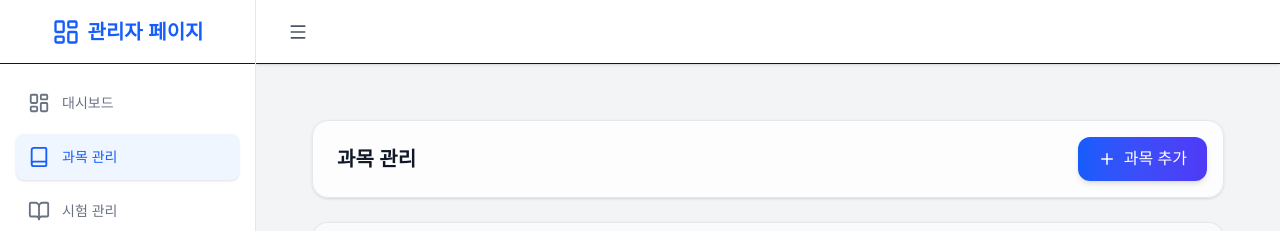
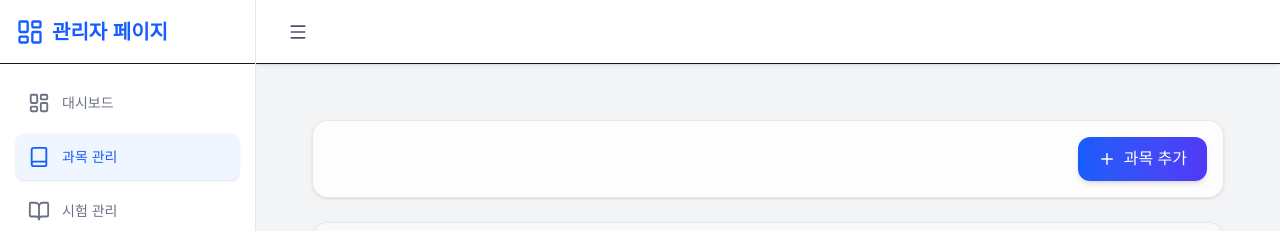
Before and after one commit to ge0nmo/yuisin-quiz-admin, a Next.js app: page /subject in a window 1280 px wide. Shown: the top 231 px of the page. Built offline with nearby package versions, Linux system fonts and the light colour scheme; no server answers; sample sign-in values are in the browser's storage.

Commit message:
[Update] 헤더 수정

```diff
--- a/src/app/(dashboard)/layout.tsx
+++ b/src/app/(dashboard)/layout.tsx
@@ -13,13 +13,35 @@ import {
     FileQuestion,
     MessageCircleQuestion,
     LogOut,
-    Menu
+    Menu,
+    X
 } from "lucide-react";
 
 export default function DashboardLayout({ children }: { children: React.ReactNode }) {
     const pathname = usePathname();
     const router = useRouter();
     const [isSidebarOpen, setIsSidebarOpen] = useState(true);
+    const [isMobile, setIsMobile] = useState(false);
+
+    // [Resizing Logic] 화면 크기에 따른 모바일 상태 감지 및 초기화
+    useEffect(() => {
+        const handleResize = () => {
+            const mobile = window.innerWidth < 1024;
+            setIsMobile(mobile);
+            // 모바일로 전환 시 사이드바 닫기, 데스크탑 전환 시 열기 (선택사항)
+            if (mobile) {
+                setIsSidebarOpen(false);
+            } else {
+                setIsSidebarOpen(true);
+            }
+        };
+
+        // 초기 실행
+        handleResize();
+
+        window.addEventListener("resize", handleResize);
+        return () => window.removeEventListener("resize", handleResize);
+    }, []);
 
     // [보안 추가] 토큰이 없으면 로그인 페이지로 강제 리다이렉트
     useEffect(() => {
@@ -46,29 +68,52 @@ export default function DashboardLayout({ children }: { children: React.ReactNod
         { name: "질문 게시판", href: "/question", icon: MessageCircleQuestion },
     ];
 
+    // 사이드바 상태에 따른 클래스 결정
+    const sidebarClasses = cn(
+        "bg-white border-r border-gray-200 flex flex-col fixed h-full z-40 transition-all duration-300 ease-in-out",
+        // 모바일일 때: 항상 w-64, 열리면 translate-0, 닫히면 -translate-x-full
+        // 데스크탑일 때: 열리면 w-64, 닫히면 w-20, 항상 translate-0
+        isMobile
+            ? `w-64 inset-y-0 left-0 ${isSidebarOpen ? "translate-x-0 shadow-xl" : "-translate-x-full"}`
+            : `${isSidebarOpen ? "w-64" : "w-20"} translate-x-0`
+    );
+
+    // 메인 컨텐츠 영역의 마진 결정 (데스크탑만 적용, 모바일은 마진 0)
+    const mainContentMargin = isMobile
+        ? "ml-0"
+        : (isSidebarOpen ? "ml-64" : "ml-20");
+
     return (
-        <div className="flex h-screen bg-gray-100">
+        <div className="flex h-screen bg-gray-100 overflow-hidden">
+            {/* 모바일 오버레이 (사이드바 열렸을 때 배경 어둡게) */}
+            {isMobile && isSidebarOpen && (
+                <div
+                    className="fixed inset-0 bg-black/50 z-30 transition-opacity fade-in"
+                    onClick={() => setIsSidebarOpen(false)}
+                />
+            )}
+
             {/* 사이드바 */}
-            <aside
-                className={cn(
-                    "bg-white border-r border-gray-200 flex flex-col fixed h-full z-20 transition-all duration-300",
-                    isSidebarOpen ? "w-64" : "w-20"
-                )}
-            >
+            <aside className={sidebarClasses}>
                 {/* 로고 영역 */}
-                <div className="h-16 flex items-center justify-center border-b px-4">
-                    <div className="flex items-center gap-2 font-bold text-xl text-blue-600 overflow-hidden whitespace-nowrap">
-                        <LayoutDashboard size={28} />
-                        <span className={cn("transition-all", !isSidebarOpen && "hidden")}>
+                <div className="h-16 flex items-center justify-between px-4 border-b">
+                    <div className={cn("flex items-center gap-2 font-bold text-xl text-blue-600 overflow-hidden whitespace-nowrap", !isSidebarOpen && !isMobile && "justify-center w-full px-0")}>
+                        <LayoutDashboard size={28} className="shrink-0" />
+                        <span className={cn("transition-all", (!isSidebarOpen && !isMobile) && "hidden")}>
                             관리자 페이지
                         </span>
                     </div>
+                    {/* 모바일 닫기 버튼 */}
+                    {isMobile && (
+                        <button onClick={() => setIsSidebarOpen(false)} className="text-gray-500 hover:text-gray-700">
+                            <X size={24} />
+                        </button>
+                    )}
                 </div>
 
                 {/* 메뉴 리스트 */}
-                <nav className="flex-1 p-4 space-y-2 overflow-y-auto">
+                <nav className="flex-1 p-4 space-y-2 overflow-y-auto scrollbar-hide">
                     {menuItems.map((item) => {
-                        // [핵심] 대시보드('/')와 다른 하위 메뉴 구분 로직
                         const isActive = item.href === "/"
                             ? pathname === "/"
                             : pathname.startsWith(item.href);
@@ -77,17 +122,18 @@ export default function DashboardLayout({ children }: { children: React.ReactNod
                             <Link
                                 key={item.href}
                                 href={item.href}
+                                onClick={() => isMobile && setIsSidebarOpen(false)} // 모바일에서 클릭 시 닫기
                                 className={cn(
                                     "flex items-center gap-3 px-3 py-3 rounded-lg text-sm font-medium transition-all",
                                     isActive
                                         ? "bg-blue-50 text-blue-600 shadow-sm"
                                         : "text-gray-500 hover:bg-gray-50 hover:text-gray-900",
-                                    !isSidebarOpen && "justify-center"
+                                    (!isSidebarOpen && !isMobile) && "justify-center px-0"
                                 )}
-                                title={!isSidebarOpen ? item.name : ""}
+                                title={(!isSidebarOpen && !isMobile) ? item.name : ""}
                             >
-                                <item.icon size={22} />
-                                <span className={cn("whitespace-nowrap transition-all", !isSidebarOpen && "hidden")}>
+                                <item.icon size={22} className="shrink-0" />
+                                <span className={cn("whitespace-nowrap transition-all", (!isSidebarOpen && !isMobile) && "hidden")}>
                                     {item.name}
                                 </span>
                             </Link>
@@ -101,12 +147,12 @@ export default function DashboardLayout({ children }: { children: React.ReactNod
                         onClick={handleLogout}
                         className={cn(
                             "flex items-center gap-3 px-3 py-3 w-full text-left text-sm font-medium text-red-500 hover:bg-red-50 rounded-lg transition-colors",
-                            !isSidebarOpen && "justify-center"
+                            (!isSidebarOpen && !isMobile) && "justify-center px-0"
                         )}
                         title="로그아웃"
                     >
-                        <LogOut size={22} />
-                        <span className={cn("whitespace-nowrap", !isSidebarOpen && "hidden")}>
+                        <LogOut size={22} className="shrink-0" />
+                        <span className={cn("whitespace-nowrap transition-all", (!isSidebarOpen && !isMobile) && "hidden")}>
                             로그아웃
                         </span>
                     </button>
@@ -114,21 +160,28 @@ export default function DashboardLayout({ children }: { children: React.ReactNod
             </aside>
 
             {/* 메인 컨텐츠 영역 */}
-            <div className={cn("flex-1 flex flex-col transition-all duration-300", isSidebarOpen ? "ml-64" : "ml-20")}>
+            <div className={cn("flex-1 flex flex-col h-full transition-all duration-300", mainContentMargin)}>
                 {/* 상단 헤더 */}
-                <header className="h-16 bg-white border-b flex items-center px-6 shadow-sm sticky top-0 z-10">
+                <header className="h-16 min-h-[64px] bg-white border-b flex items-center px-4 sm:px-6 shadow-sm sticky top-0 z-20 w-full">
                     <button
                         onClick={() => setIsSidebarOpen(!isSidebarOpen)}
-                        className="p-2 rounded-lg hover:bg-gray-100 text-gray-600 mr-4"
+                        className="p-2 rounded-lg hover:bg-gray-100 text-gray-600 me-3 focus:outline-none focus:ring-2 focus:ring-gray-200"
                     >
                         <Menu size={20} />
                     </button>
-                    <h2 className="font-semibold text-gray-700"></h2>
+                    <h2 className="font-semibold text-gray-700 truncate">
+                        {/* 페이지 타이틀이 필요하면 여기에 추가 */}
+                    </h2>
+                    <div className="ml-auto">
+                        {/* 우측 상단 프로필이나 알림 아이콘 등을 위한 공간 */}
+                    </div>
                 </header>
 
                 {/* 페이지 컨텐츠 */}
-                <main className="flex-1 p-8 overflow-y-auto">
-                    {children}
+                <main className="flex-1 p-4 sm:p-6 lg:p-8 overflow-y-auto bg-gray-100">
+                    <div className="mx-auto max-w-7xl w-full">
+                        {children}
+                    </div>
                 </main>
             </div>
         </div>
--- a/src/components/exam/ExamHeader.tsx
+++ b/src/components/exam/ExamHeader.tsx
@@ -23,9 +23,9 @@ export default function ExamHeader({
     return (
         <div className="sticky top-0 z-50 mb-6 rounded-2xl border border-gray-200 bg-white/80 p-4 shadow-sm backdrop-blur-md transition-all">
             <div className="flex flex-wrap items-center gap-4">
-                <h1 className="mr-2 text-xl font-bold text-gray-900">시험 관리</h1>
+                {/*<h1 className="mr-2 text-xl font-bold text-gray-900">시험 관리</h1>*/}
 
-                <div className="h-6 w-px bg-gray-300 mx-2 hidden sm:block"></div>
+                {/*<div className="h-6 w-px bg-gray-300 mx-2 hidden sm:block"></div>*/}
 
                 <select
                     className="min-w-[150px] rounded-xl border border-gray-200 bg-white/50 p-2.5 text-sm font-medium text-gray-900 outline-none transition hover:border-blue-400 focus:border-blue-500 focus:ring-2 focus:ring-blue-100"
--- a/src/components/problem/ProblemHeader.tsx
+++ b/src/components/problem/ProblemHeader.tsx
@@ -29,9 +29,9 @@ export default function ProblemHeader({
     return (
         <div className="sticky top-0 z-50 mb-6 rounded-2xl border border-gray-200 bg-white/80 p-4 shadow-sm backdrop-blur-md transition-all">
             <div className="flex flex-wrap items-center gap-4">
-                <h1 className="mr-2 text-xl font-bold text-gray-900">문제 관리</h1>
+                {/*<h1 className="mr-2 text-xl font-bold text-gray-900">문제 관리</h1>*/}
 
-                <div className="h-6 w-px bg-gray-300 mx-2 hidden sm:block"></div>
+                {/*<div className="h-6 w-px bg-gray-300 mx-2 hidden sm:block"></div>*/}
 
                 <select
                     className="min-w-[150px] rounded-xl border border-gray-200 bg-white/50 p-2.5 text-sm font-medium text-gray-900 outline-none transition hover:border-blue-400 focus:border-blue-500 focus:ring-2 focus:ring-blue-100"
--- a/src/components/subject/SubjectHeader.tsx
+++ b/src/components/subject/SubjectHeader.tsx
@@ -7,8 +7,8 @@ interface Props {
 export default function SubjectHeader({ onAddSubject }: Props) {
     return (
         <div className="sticky top-0 z-50 mb-6 rounded-2xl border border-gray-200 bg-white/80 p-4 shadow-sm backdrop-blur-md transition-all">
-            <div className="flex items-center justify-between">
-                <h1 className="ml-2 text-xl font-bold text-gray-900">과목 관리</h1>
+            <div className="flex justify-end">
+                {/*<h1 className="ml-2 text-xl font-bold text-gray-900">과목 관리</h1>*/}
                 <button
                     onClick={onAddSubject}
                     className="flex items-center gap-2 rounded-xl bg-gradient-to-r from-blue-600 to-indigo-600 px-5 py-2.5 font-medium text-white shadow-md transition hover:scale-105 hover:shadow-lg active:scale-95"
```
